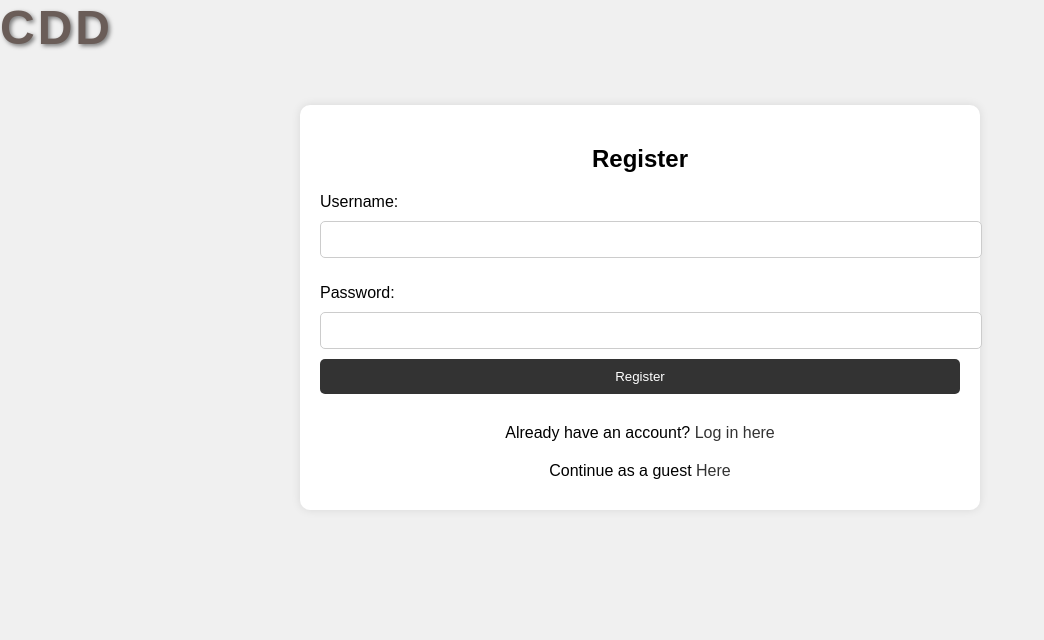
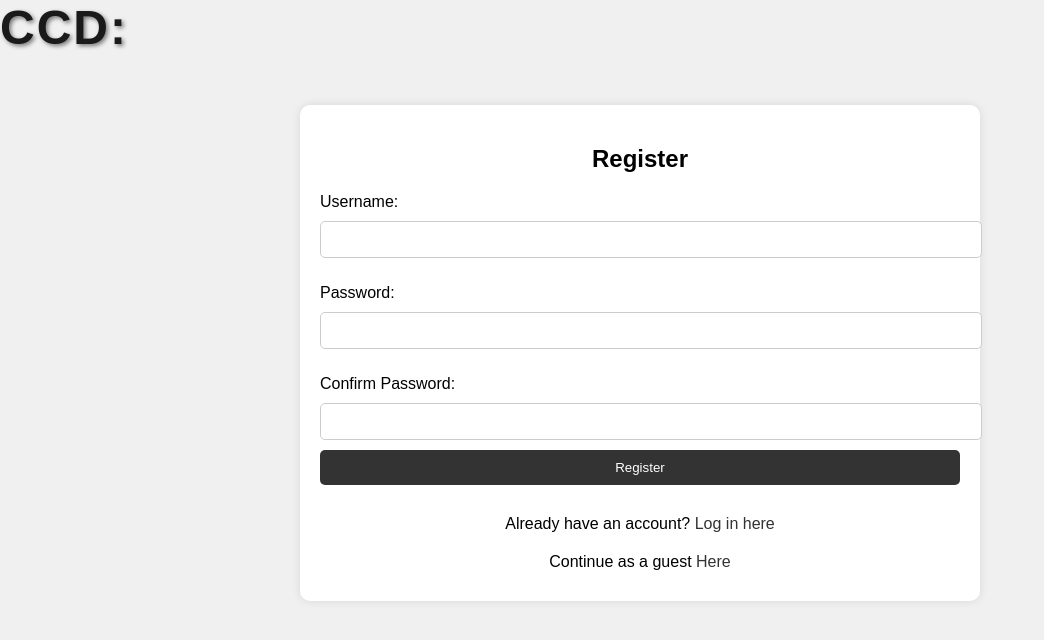
Before and after one commit to rigozu9/Vaatekauppasovellus, a Flask app: page /register in a window 1280 px wide. Shown: the top 640 px of the page, without its empty margins (0-1044 px from the left). Run offline with Flask 2, Linux system fonts and the light colour scheme.

Commit message:
Added notificaiton to register and login if requirements of username/password incorrect.

```diff
--- a/modules/clothes.py
+++ b/modules/clothes.py
@@ -68,7 +68,6 @@ def add_clothes():
                 filename = str(uuid.uuid4()) + secure_filename(file.filename)
                 file.save(os.path.join(UPLOAD_FOLDER, filename))
                 image_paths.append(filename)
-                print(image_paths)
 
     new_clothes = Clothing(name=name, description=description, category=category, brand=brand, size=size, price=price, username=username, image_path=image_paths)
     db.session.add(new_clothes)
--- a/modules/login.py
+++ b/modules/login.py
@@ -9,6 +9,7 @@ def register():
     if request.method == "POST":
         username = request.form["username"]
         password = request.form["password"]
+
         hash_value = generate_password_hash(password)
 
         new_user = User(username=username, password=hash_value)
@@ -22,6 +23,7 @@ def register():
 
 #check if the credentials are correct if they are sign in
 def login():
+    render_template("login.html", error=None)
     if request.method == "POST":
         username = request.form["username"]
         password = request.form["password"]
--- a/modules/user.py
+++ b/modules/user.py
@@ -5,5 +5,4 @@ from models import Clothing
 # Method to get clothes that the "username" listed
 def get_clothes_by_user(username):
     clothes = Clothing.query.filter_by(username=username).all()
-    print(clothes)
     return render_template("usertab.html", clothes=clothes)
--- a/static/styles.css
+++ b/static/styles.css
@@ -42,7 +42,7 @@ footer a:hover {
 .header h1 {
     margin: 0; /* Remove default margin for h1 */
     font-size: 48px; /* Larger font size */
-    letter-spacing: 3px; /* Increase letter spacing for a modern look */
+    letter-spacing: 2px; /* Increase letter spacing for a modern look */
     text-transform: uppercase; /* Convert text to uppercase */
     text-shadow: 2px 2px 4px rgba(0, 0, 0, 0.5); /* Add shadow for depth */
 }
--- a/templates/header.html
+++ b/templates/header.html
@@ -3,14 +3,12 @@
 <head>
     <meta charset="UTF-8">
     <meta name="viewport" content="width=device-width, initial-scale=1.0">
-    <title>CDD</title>
+    <title>C C D:</title>
     <link rel="stylesheet" href="{{ url_for('static', filename='styles.css') }}">
     <link rel="icon" href="{{ url_for('static', filename='CDDLOGO.png') }}" type="image/x-icon">
     <link rel="shortcut icon" href="{{ url_for('static', filename='CDDLOGO.png') }}" type="image/x-icon">
 </head>
 <body class="header">
-    <a href="/">
-        <h1>CDD</h1>
-    </a>
+    <h1><a href="/">CCD:</a></h1>
 </body>
 </html>
--- a/templates/login.html
+++ b/templates/login.html
@@ -2,6 +2,9 @@
 {% include 'header.html' %}
 <form action="/login" method="POST" class="login-form">
     <h2>Login</h2>
+    {% if error %}
+        <p class="error-message">{{ error }}</p>
+    {% endif %}
     <p>Username:</p>
     <input type="text" name="username">
     <p>Password:</p>
--- a/templates/register.html
+++ b/templates/register.html
@@ -1,13 +1,29 @@
-<!-- registeration form and option to return to login -->
+<!-- registration form and option to return to login -->
 {% include 'header.html' %}
-<form action="/register" method="POST" class="login-form">
+<form action="/register" method="POST" class="login-form" onsubmit="return validateForm()">
     <h2>Register</h2>
     <p>Username:</p>
-    <input type="text" name="username">
+    <input type="text" name="username" required>
     <p>Password:</p>
-    <input type="password" name="password">
+    <input type="password" name="password" id="password" minlength="8" required>
+    <p>Confirm Password:</p>
+    <input type="password" name="confirm_password" id="confirm_password" minlength="8" required>
     <br>
     <input type="submit" value="Register">
     <p class="no-account">Already have an account? <a href="/login">Log in here</a></p>
     <p class="no-account">Continue as a guest <a href="/">Here</a></p>
 </form>
+
+<script>
+    function validateForm() {
+        var password = document.getElementById("password").value;
+        var confirm_password = document.getElementById("confirm_password").value;
+
+        if (password !== confirm_password) {
+            alert("Passwords do not match!");
+            return false;
+        }
+
+        return true;
+    }
+</script>
```
Also changed, not shown: static/uploads/038e1eb7-b8b1-47d3-8784-220e461b21a2kapitaljeans.jpg (added), static/uploads/1455afb1-6fea-4630-b792-22674e093843numberninehoodie2.jpg (added), static/uploads/472bc30b-4373-4701-9e7f-6c8c0bfec549bapesta.jpg (added), static/uploads/4bcd775e-8b77-4598-a2d0-a9309ce2268bnumberninebag1.jpg (added), static/uploads/a460e8ae-c768-49a7-8d87-aa35158b978enumberninebag.jpg (added), static/uploads/ab2d5943-2c46-487f-9f69-1d877a56271fnumberninehoodie1.jpg (added), static/uploads/bc3044a7-4ccc-4997-a206-0ea75c337d46kapitaljeans2.jpg (added), static/uploads/c42fcc68-7cde-4448-9615-3b0c08293e50kapitaljeans1.jpg (added), static/uploads/e8cd1177-1f73-4f51-8a80-2e2e6ca40ba6bapesta1.jpg (added), static/uploads/f04428bd-a1f5-423c-9f71-3ec43945ccb5numberninehoodie.jpg (added).
